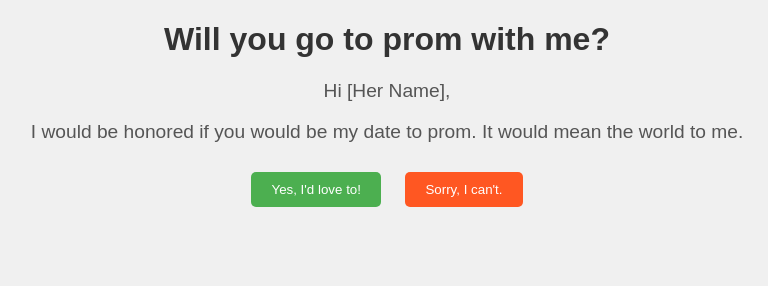
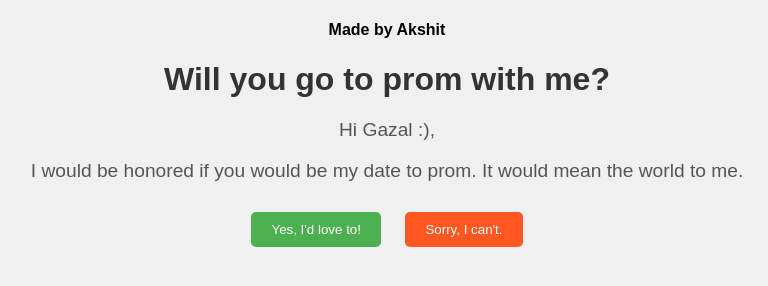
Before and after one commit to AkshitEP/website, a plain HTML site: page index.html in a window 1280 px wide. Both pictures are taken after a click on the button "Click Me". Shown: the whole page, without its empty margins (253-1021 px from the left). Drawn offline with Linux system fonts and the light colour scheme.

Commit message:
Update index.html

```diff
--- a/index.html
+++ b/index.html
@@ -11,10 +11,11 @@
         <h1>Click the button below</h1>
         <button id="promButton">Click Me</button>
     </div>
+    <h4>Made by Akshit</h4>
 
     <div id="proposal" class="hidden">
         <h1>Will you go to prom with me?</h1>
-        <p>Hi [Her Name],</p>
+        <p>Hi Gazal :),</p>
         <p>I would be honored if you would be my date to prom. It would mean the world to me.</p>
         <button id="yesBtn">Yes, I'd love to!</button>
         <button id="noBtn">Sorry, I can't.</button>
```
